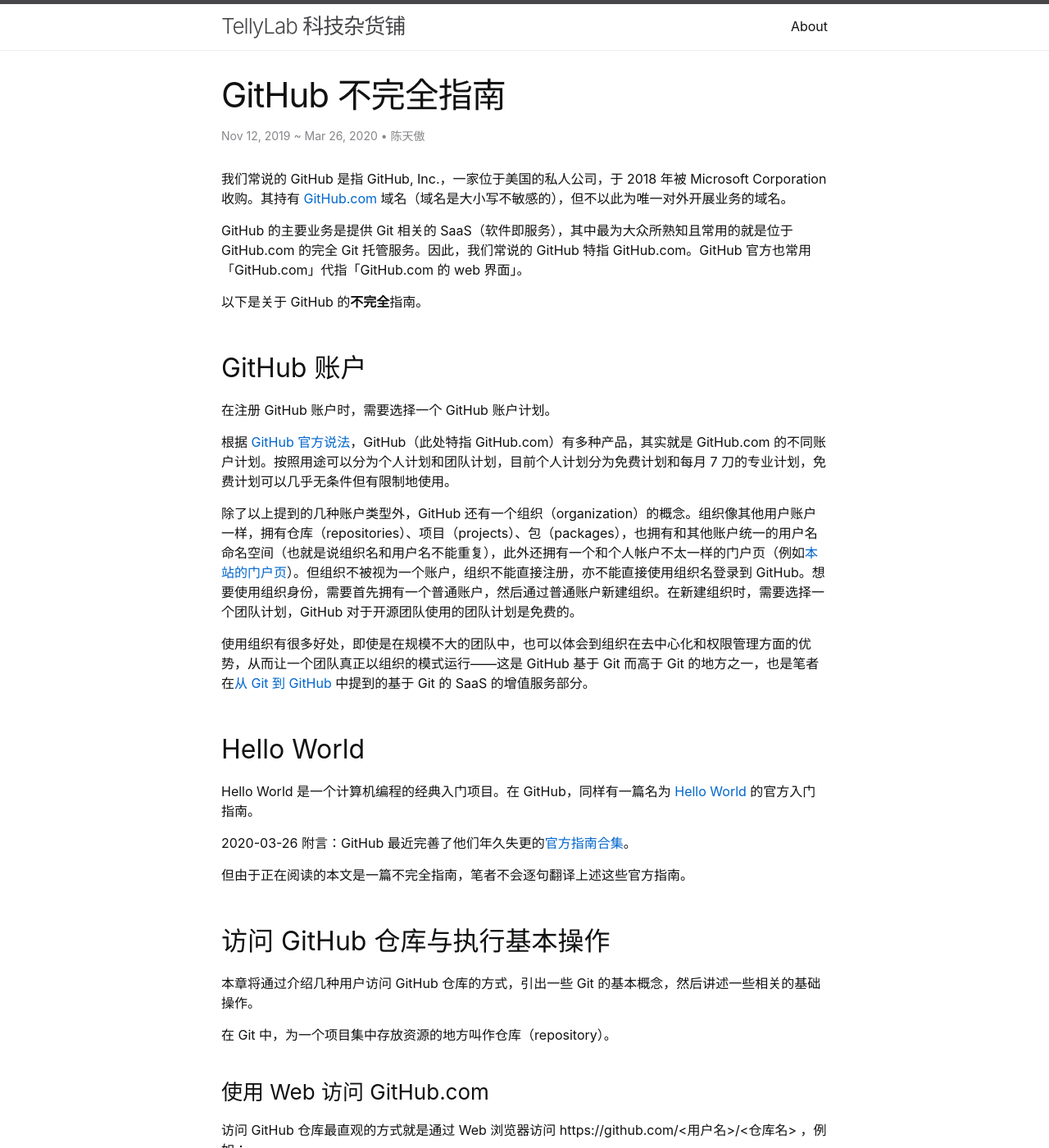
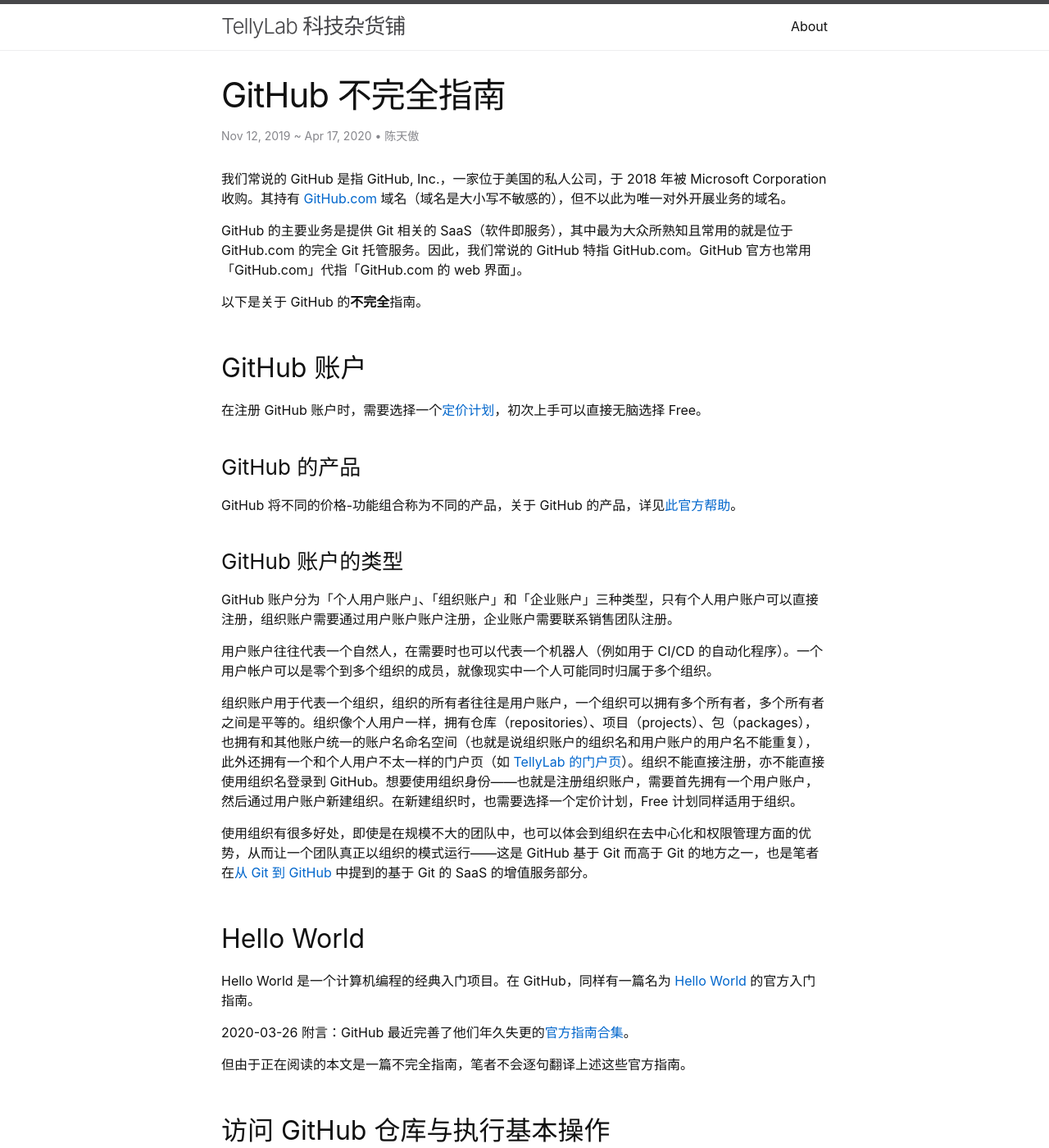
Before and after one commit to TellyLab/tellylab.com, a Jekyll site: the page built from _posts/2019-11-12-github-guide.md, in a window 1280 px wide and 1400 px high. Shown: the whole window at 82% size. Built offline with Jekyll 4.4.1, drawn with Linux system fonts in a browser that asks for light colours; our own code applies the rules of GitHub Pages for plain Markdown files; some of the changed text lies outside the part shown.

Commit message:
Update for GitHub Free

```diff
--- a/_posts/2019-11-12-github-guide.md
+++ b/_posts/2019-11-12-github-guide.md
@@ -1,7 +1,7 @@
 ---
 title: GitHub 不完全指南
 author: 陈天傲
-modified_date: 2020-03-26
+modified_date: 2020-04-17
 ---
 
 我们常说的 GitHub 是指 GitHub, Inc.，一家位于美国的私人公司，于 2018 年被 Microsoft Corporation 收购。其持有 [GitHub.com](https://GitHub.com) 域名（域名是大小写不敏感的），但不以此为唯一对外开展业务的域名。
@@ -12,11 +12,19 @@
 
 ## GitHub 账户
 
-在注册 GitHub 账户时，需要选择一个 GitHub 账户计划。
+在注册 GitHub 账户时，需要选择一个[定价计划](https://github.com/pricing)，初次上手可以直接无脑选择 Free。
 
-根据 [GitHub 官方说法](https://help.github.com/en/github/getting-started-with-github/githubs-products)，GitHub（此处特指 GitHub.com）有多种产品，其实就是 GitHub.com 的不同账户计划。按照用途可以分为个人计划和团队计划，目前个人计划分为免费计划和每月 7 刀的专业计划，免费计划可以几乎无条件但有限制地使用。
+### GitHub 的产品
 
-除了以上提到的几种账户类型外，GitHub 还有一个组织（organization）的概念。组织像其他用户账户一样，拥有仓库（repositories）、项目（projects）、包（packages），也拥有和其他账户统一的用户名命名空间（也就是说组织名和用户名不能重复），此外还拥有一个和个人帐户不太一样的门户页（例如[本站的门户页](https://github.com/Tianao)）。但组织不被视为一个账户，组织不能直接注册，亦不能直接使用组织名登录到 GitHub。想要使用组织身份，需要首先拥有一个普通账户，然后通过普通账户新建组织。在新建组织时，需要选择一个团队计划，GitHub 对于开源团队使用的团队计划是免费的。
+GitHub 将不同的价格-功能组合称为不同的产品，关于 GitHub 的产品，详见[此官方帮助](https://help.github.com/en/github/getting-started-with-github/githubs-products)。
+
+### GitHub 账户的类型
+
+GitHub 账户分为「个人用户账户」、「组织账户」和「企业账户」三种类型，只有个人用户账户可以直接注册，组织账户需要通过用户账户账户注册，企业账户需要联系销售团队注册。
+
+用户账户往往代表一个自然人，在需要时也可以代表一个机器人（例如用于 CI/CD 的自动化程序）。一个用户帐户可以是零个到多个组织的成员，就像现实中一个人可能同时归属于多个组织。
+
+组织账户用于代表一个组织，组织的所有者往往是用户账户，一个组织可以拥有多个所有者，多个所有者之间是平等的。组织像个人用户一样，拥有仓库（repositories）、项目（projects）、包（packages），也拥有和其他账户统一的账户名命名空间（也就是说组织账户的组织名和用户账户的用户名不能重复），此外还拥有一个和个人用户不太一样的门户页（如 [TellyLab 的门户页](https://github.com/TellyLab)）。组织不能直接注册，亦不能直接使用组织名登录到 GitHub。想要使用组织身份——也就是注册组织账户，需要首先拥有一个用户账户，然后通过用户账户新建组织。在新建组织时，也需要选择一个定价计划，Free 计划同样适用于组织。
 
 使用组织有很多好处，即使是在规模不大的团队中，也可以体会到组织在去中心化和权限管理方面的优势，从而让一个团队真正以组织的模式运行——这是 GitHub 基于 Git 而高于 Git 的地方之一，也是笔者在[从 Git 到 GitHub](/from-git-to-github) 中提到的基于 Git 的 SaaS 的增值服务部分。
 
@@ -226,7 +234,7 @@
 展示指定 commit 记录的元数据（metadata）和内容变化
 
 `$ git add [file]`
-将指定文件添加到 Git 仓库的版本控制范围内（为新文件建立跟踪），或将指定文件添加到下一次 commit 中（把已跟踪的文件放到暂存区）等（这是一条颇具迷惑性的多功能命令，关于 git add 的更多细节，请看这篇 [Git 官方文档](https://git-scm.com/book/zh/v2/Git-基础-记录每次更新到仓库)）
+将指定文件添加到 Git 仓库的版本控制范围内（为新文件建立跟踪），或将指定文件添加到下一次 commit 中（把已跟踪的文件放到暂存区）等（这是一条颇具迷惑性的多功能命令，关于 git add 的更多细节，请看[这篇 Git 官方文档](https://git-scm.com/book/zh/v2/Git-基础-记录每次更新到仓库)）
 
 `$ git commit -m "[descriptive message]"`
 执行 commit 操作并记录描述性信息（Commit 摘要）
@@ -420,9 +428,9 @@
 
 签名的意义在于被验证，GitHub 使用 OpenPGP 库和用户添加到其 GitHub 账户的公钥验证用户在本地签名的 commit。将 GPG 公钥添加到 GitHub 账户可将公钥和账户关联，从而实现 GitHub 对 commit 签名的自动验证并在 GitHub.com 上显示签名状态。
 
-关于如何将 GPG 公钥添加到 GitHub 账户请移步该 [GitHub 官方帮助](https://help.github.com/en/github/authenticating-to-github/adding-a-new-gpg-key-to-your-github-account)。
+关于如何将 GPG 公钥添加到 GitHub 账户请移步[该 GitHub 官方帮助](https://help.github.com/en/github/authenticating-to-github/adding-a-new-gpg-key-to-your-github-account)。
 
-更多关于 commit 签名验证请移步该 [GitHub 官方帮助](https://help.github.com/en/github/authenticating-to-github/about-commit-signature-verification)。
+更多关于 commit 签名验证请移步[该 GitHub 官方帮助](https://help.github.com/en/github/authenticating-to-github/about-commit-signature-verification)。
 
 #### 关于在 GitHub.com 上创建的 Commit
 
```
Also changed, not shown: other parts of _posts/2019-11-12-github-guide.md (+2 -2 lines), acknowledgements.md (+6 -4 lines).
